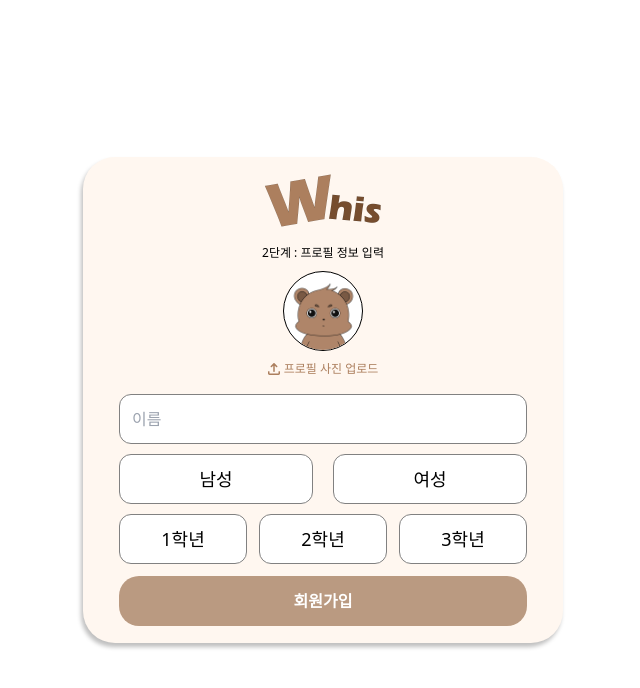
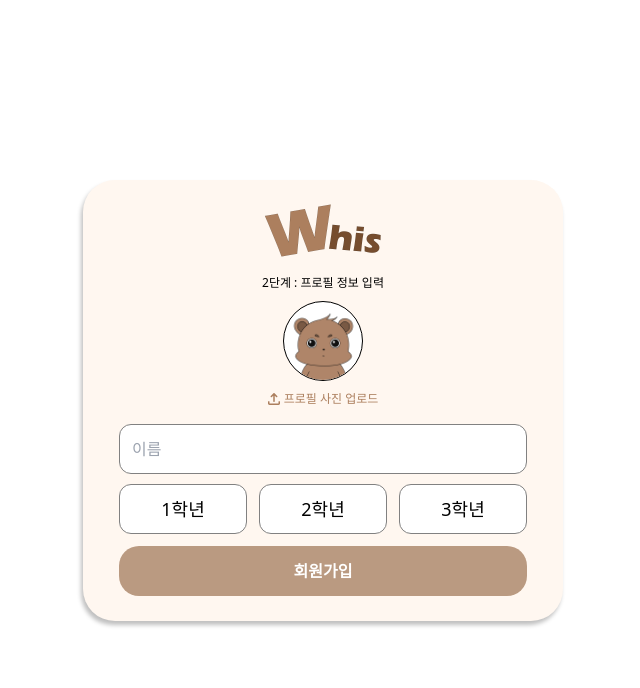
Before and after one commit to gubumgubum/WHIS-front, a React (Create React App) app: page /signup-step2 in a window 1280 px wide. Shown: the top 688 px of the page, without its empty margins (317-957 px from the left). Built offline with nearby package versions, Linux system fonts and the light colour scheme; the HTML template or start-up script is replaced by a standard one.

Commit message:
refactor: 회원가입2 성별 삭제

```diff
--- a/src/pages/signup/step2.jsx
+++ b/src/pages/signup/step2.jsx
@@ -9,10 +9,9 @@ import Button from '../../components/signin/button';
 function Step2Page() {
   const [preview, setPreview] = useState(null);
   const [name, setName] = useState('');
-  const [gender, setGender] = useState('');
   const [grade, setGrade] = useState('');
 
-  const isFormValid = name.trim() !== '' && gender !== '' && grade !== '';
+  const isFormValid = name.trim() !== '' && grade !== '';
 
   const handleImageUpload = (e) => {
     const file = e.target.files[0];
@@ -28,7 +27,7 @@ function Step2Page() {
 
   return (
     <div className="flex justify-center items-center h-screen">
-      <div className="w-[30rem] h-[30.375rem] bg-[#FFF7F0] flex flex-col items-center justify-center rounded-[2rem] shadow-box gap-[10px]">
+      <div className="w-[480px] h-[441px] bg-[#FFF7F0] flex flex-col items-center justify-center rounded-[2rem] shadow-box gap-[10px]">
         <div className="flex flex-col items-center">
           <img src={logo} alt="Logo" className="w-[126px] h-[86px]" />
           <p className="font-light text-xs">2단계 : 프로필 정보 입력</p>
@@ -68,20 +67,6 @@ function Step2Page() {
               value={name}
               onChange={(e) => setName(e.target.value)}
             />
-            <div className="flex items-center gap-[20px]">
-              <SelectButton
-                className="w-[194px] h-[50px]"
-                isSelected={gender === '남자'}
-                onClick={() => setGender('남자')}
-                text="남성"
-              />
-              <SelectButton
-                className="w-[194px] h-[50px]"
-                isSelected={gender === '여자'}
-                onClick={() => setGender('여자')}
-                text="여성"
-              />
-            </div>
             <div className="flex items-center gap-[12px] mb-[12px]">
               <SelectButton
                 className="w-[128px] h-[50px]"
```
